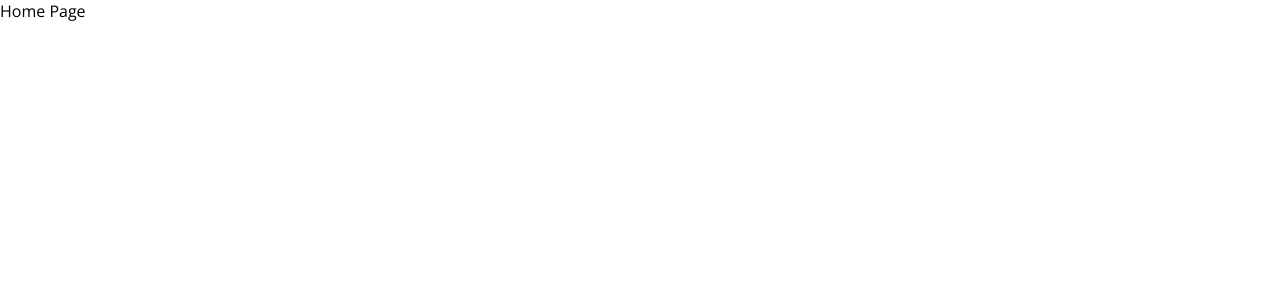
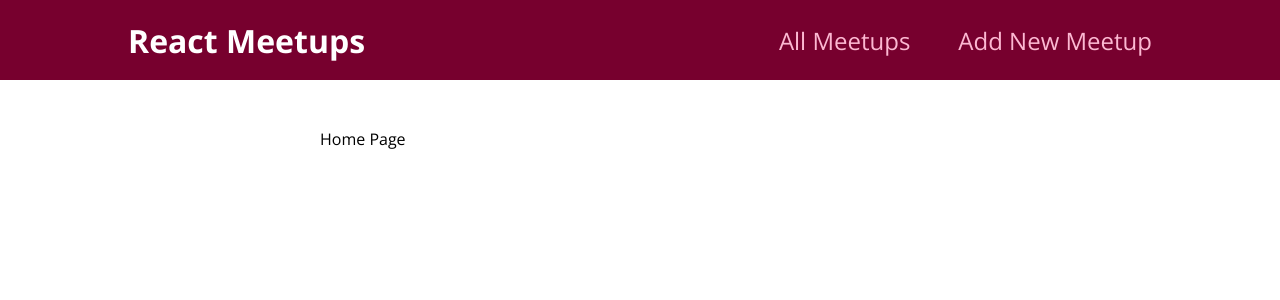
Before and after one commit to adilahamad786/meetup-nextjs-app, a Next.js app: page / in a window 1280 px wide. Shown: the top 300 px of the page. Built offline with nearby package versions, Linux system fonts and the light colour scheme.

Commit message:
Create basic layout!

```diff
--- a/pages/_app.js
+++ b/pages/_app.js
@@ -1,5 +1,12 @@
-import '@/styles/globals.css'
+import Layout from "../components/layout/Layout";
+import "../styles/globals.css";
 
-export default function App({ Component, pageProps }) {
-  return <Component {...pageProps} />
+function MyApp({ Component, pageProps }) {
+  return (
+    <Layout>
+      <Component {...pageProps} />
+    </Layout>
+  );
 }
+
+export default MyApp;
```
